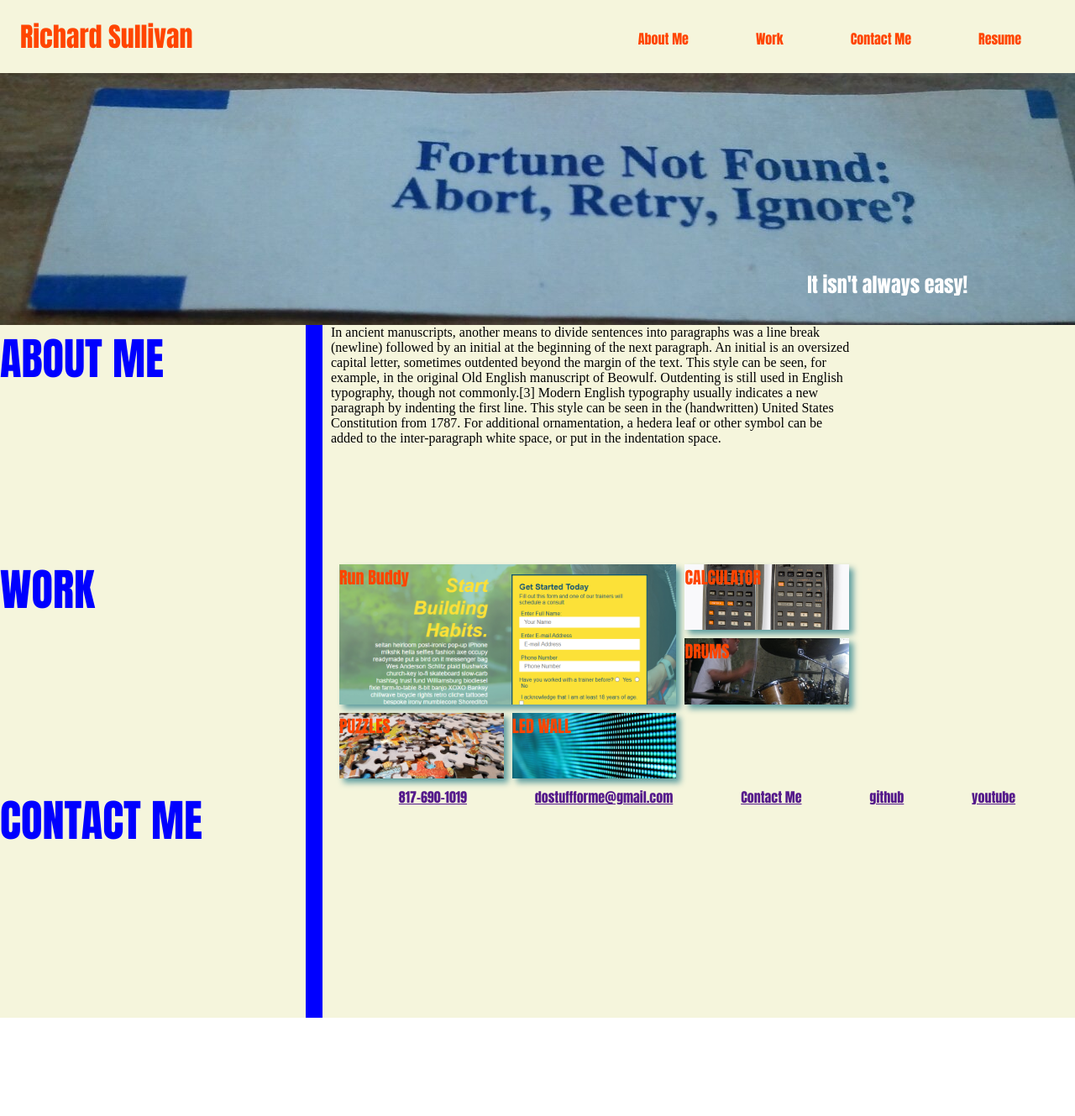
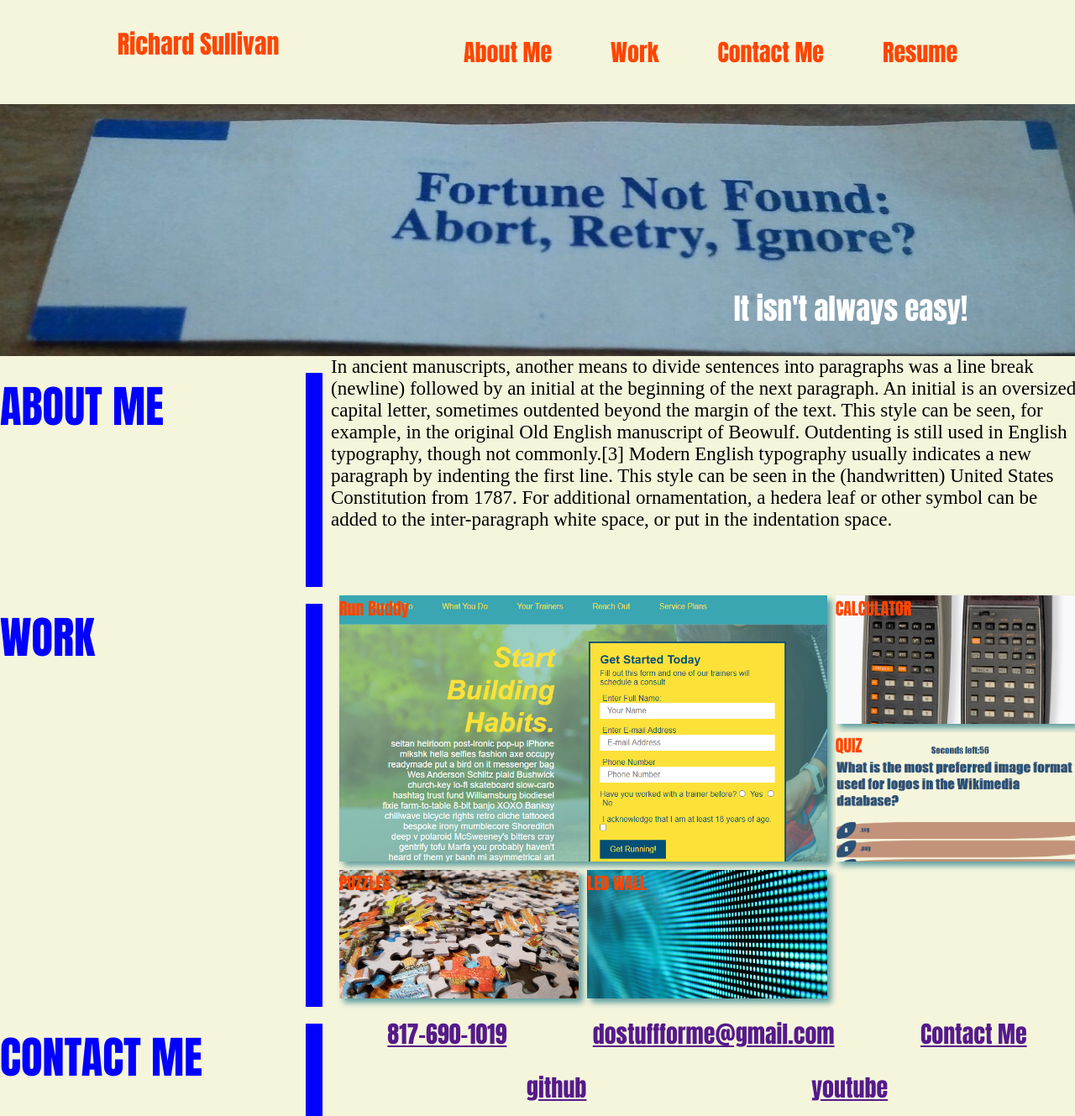
Before and after one commit to RickySulli/portfolio, a plain HTML site: page index.html in a window 1280 px wide. Shown: the whole page at 84% size. Before the commit the page ends 1212 px from the top, so only its background shows below. Drawn offline with Linux system fonts and the light colour scheme.

Commit message:
fixedsomestuff

```diff
--- a/css/stylesheet.css
+++ b/css/stylesheet.css
@@ -1,41 +1,69 @@
+:root{
+    background-color: beige;
+    font-size: 62.5%;
+}
 * {
     margin: 0;
     padding: 0;
     box-sizing: border-box;
 }
-header {
-display:flex;
-background-color:beige;
-padding: 19px 24px;
-color: orangered;
-justify-content: space-between;
-font-family: Impact, Haettenschweiler, 'Arial Narrow Bold', sans-serif;
+.name{
+    height: 170px;
 
 }
+header {
+    width: 100%;
+    display: flex;
+    flex-wrap: wrap;
+    padding: 3rem;
+    color: orangered;
+    position: relative;
+    justify-content: space-around;
+    font-family: Impact, Haettenschweiler, 'Arial Narrow Bold', sans-serif;
 
-header a {
+}
+.navbar{
+    position: relative;;
+}
+header h1 a{
+    text-decoration: none;
+    font-size: 3rem;
+    color: orangered;
+    padding: 2rem 3.5rem;
+
+}
+header h1 a:hover{
+    font-size: 3.5rem;
+}
+
+
+header nav ul{
+    justify-content: space-around;
+    display: flex;
+    list-style: none;
+
+
+}
+li{
+    display: flex;
+    padding: 1.1rem 3.5rem;
+    flex-direction: row;
+    font-size: 2.8rem;
+
+}
+header nav ul li:hover{
+    font-style: italic;
+    font-size: 2.5rem;
+    padding:0.4rem 2.8rem;
+
+}
+header nav ul li a{
     color: orangered;
     text-decoration: none;
 }
-a:hover {
-    font-size:150%;
-}
-header h1 {
-    text-decoration: none;
-}
-header nav{
-margin: 15px 0 3px 0;
-justify-content: space-between;
-}
-header nav ul {
-    display: flex;
-    flex-wrap: wrap;
-    justify-content: space-between;
-    list-style: none;
-}
-header nav ul li a {
-    margin:0 40px;
-}
+
+
+
 .hero {
 background-image:
 url(../assets/Images/fourtune\ abort.jpg);
@@ -51,6 +79,7 @@ color: white;
 font-family: Impact, Haettenschweiler, 'Arial Narrow Bold', sans-serif;
 bottom: 10%;
 right: 10%;
+font-size: 3.5rem;
 }
 
 .row{
@@ -61,6 +90,22 @@ right: 10%;
     background-color: beige;
     margin-top: beige 15px;
 }
+.workrow{
+    display:grid;
+    grid-gap: 10px;
+     grid-template-columns: 30% 70%;
+     height: 500px;
+     background-color: beige;
+     margin-top: beige 15px;
+ }
+ .contactrow{
+    display:grid;
+    grid-gap: 10px;
+     grid-template-columns: 30% 70%;
+     height: 130px;
+     background-color: beige;
+     margin-top: beige 15px;
+ }
 .statement {
     flex-wrap: wrap;
     font-size: 35px;
@@ -68,6 +113,10 @@ right: 10%;
     background-color: beige;
     font-family: Impact, Haettenschweiler, 'Arial Narrow Bold', sans-serif;
     border-right: blue solid 20px;
+    margin-top: 2rem;
+    margin-top:2rem;
+    overflow: hidden;
+
 }
 
 .about-me {
@@ -80,15 +129,16 @@ right: 10%;
     background-color: beige;
 }
 .bio{
-    width: 70%;
+    width: 100%;
     background-color: beige;
+    font-size: 2.3rem;
 }
 .work{
     width: 100%;
 }
 .work-grid {
     height: 100%;
-    width: 70%;
+    width: 100%;
     right:0px;
     top:0px;
     position: relative;
@@ -122,13 +172,14 @@ right: 10%;
     box-shadow:5px 5px 7px cadetblue;
 }
 .box3 {
-    background-image: url(../assets/Images/drums.jpg);
+    background-image: url(../assets/Images/quiz.png);
     background-size:cover;
     background-repeat: no-repeat;
     background-position: center;
     grid-column: 5/7;
     grid-row: 3/5;
     box-shadow:5px 5px 7px cadetblue;
+
 }
 .box4 {
     background-image: url(../assets/Images/puzzles.jpg);
@@ -167,6 +218,9 @@ right: 10%;
 .box5:hover{
     opacity: 0.5;
 }
+.overlap{
+    white-space: normal;
+}
 .contact-info ul {
         display: flex;
         flex-wrap: wrap;
@@ -174,8 +228,8 @@ right: 10%;
         list-style: none;
         font-family: Impact, Haettenschweiler, 'Arial Narrow Bold', sans-serif;
     }
-@media (max-width 780px){
-    .statement{
-        font-size: 20px;
+@media only screen and (max-width 950px){
+    header h1 a{
+        font-size: 1.8rem;
+        padding: 1.1rem 1.1rem;
     }
-}
--- a/index.html
+++ b/index.html
@@ -7,11 +7,10 @@
         <title>Richard P. Sullivan 🥁</title>
     </head>
 <header>
+    <h1>    <a href="/"> Richard Sullivan</a>
+    </h1>
+    <nav class=navbar>
 
-    <h1>
-    <a class="name" href="/"> Richard Sullivan</a>
-    </h1>
-    <nav>
         <ul>
             <li>
                 <a href="#about-me">About Me</a>
@@ -25,8 +24,9 @@
             </li>
         </ul>
         </nav>
+</header>
 
-</header>
+
 <section class="hero">
     <div>
       <h2 class="easy">It isn't always easy!</h2>
@@ -51,14 +51,14 @@
 </section>
 
 <section id="work">
-    <div class="row">
+    <div class="workrow">
         <div class="statement"><h2> WORK</h2>
         </div>
         <div class="work-grid">
 
             <div class="box1">Run Buddy </div>
             <div class="box2"> CALCULATOR </div>
-            <div class="box3">DRUMS</div>
+            <div class="box3" href ="https://rickysulli.github.io/TimedCodingAssessment/">QUIZ</div>
             <div class="box4">PUZZLES</div>
             <div class="box5">LED WALL</div>
         </div>
@@ -66,8 +66,9 @@
 </div>
     </section>
 <section id="contact-me">
-    <div class="row">
-        <div class="statement"> <h2>CONTACT ME</h2>
+    <div class="contactrow">
+        <div class="statement">
+            <h2 class = "overlap">CONTACT ME</h2>
         </div>
         <div class="contact-info">
         <ul>
```
Also changed, not shown: assets/Images/quiz.png (added).
